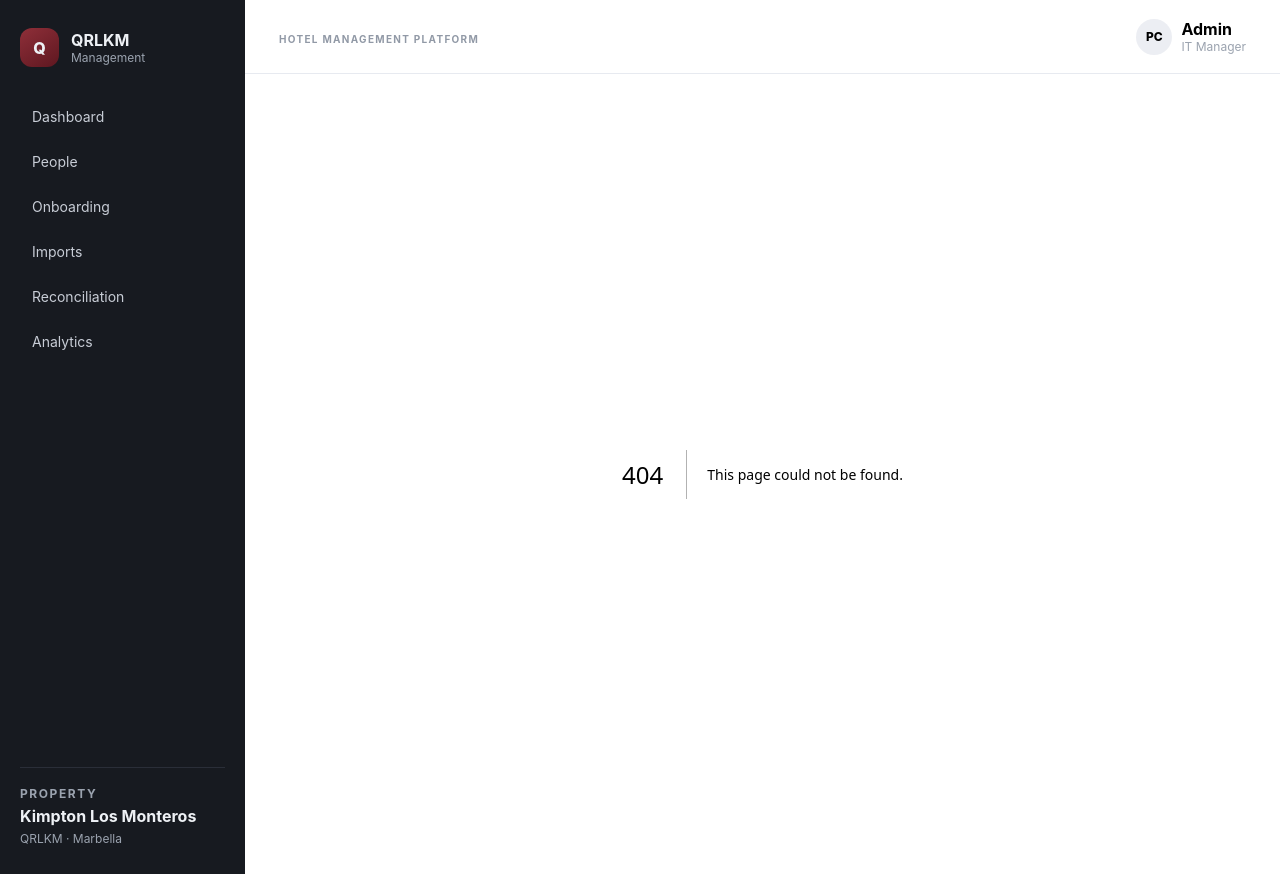
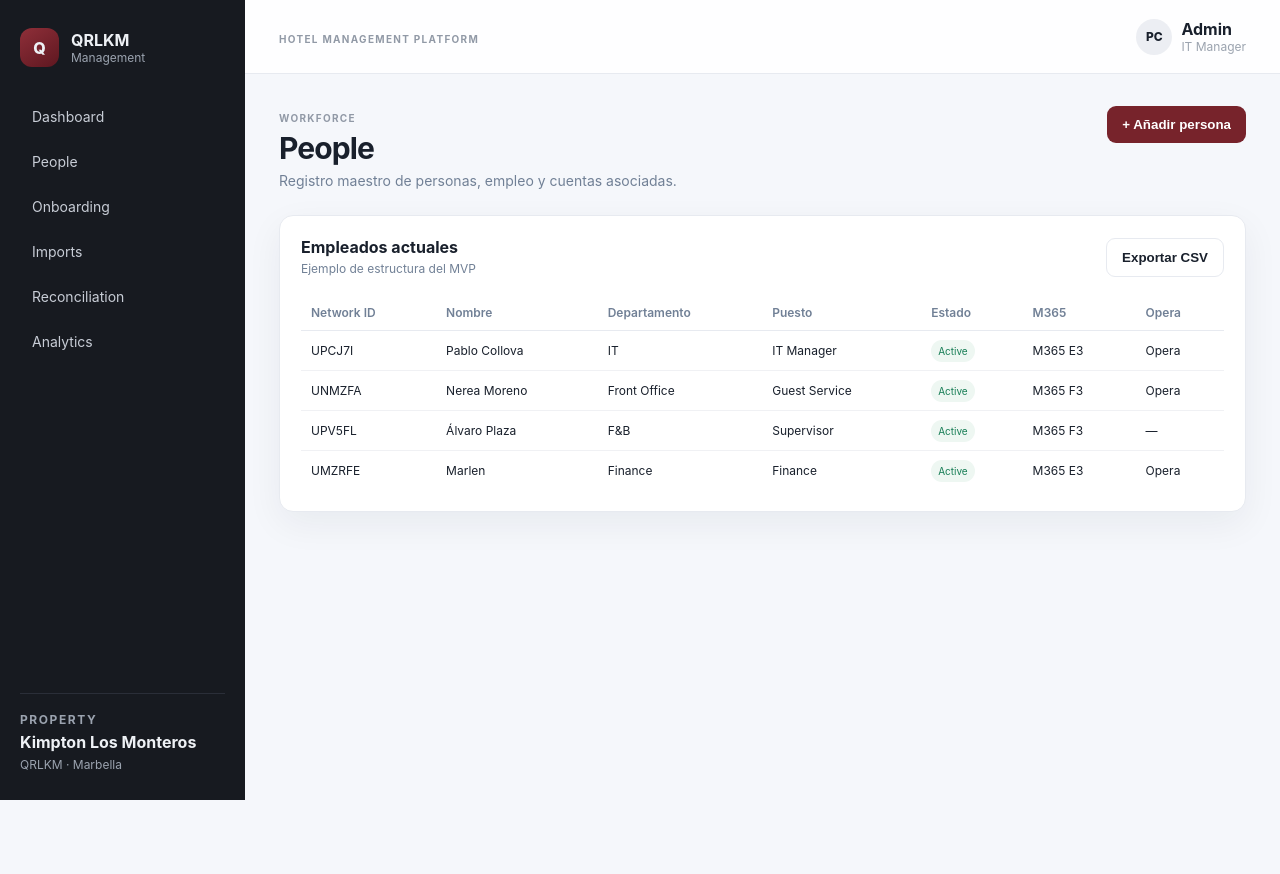
Before and after one commit to pablocollova/qrlkm_managment, a Next.js app: page /people in a window 1280 px wide. Before the commit this address had no page. After the commit the page ends 800 px from the top, so only its background shows below. Built offline with nearby package versions, Linux system fonts and the light colour scheme.

Commit message:
feat: add people registry view

```diff
--- /dev/null
+++ b/app/people/page.tsx
@@ -0,0 +1,2 @@
+const people=[['UPCJ7I','Pablo Collova','IT','IT Manager','Active','M365 E3','Opera'],['UNMZFA','Nerea Moreno','Front Office','Guest Service','Active','M365 F3','Opera'],['UPV5FL','Álvaro Plaza','F&B','Supervisor','Active','M365 F3','—'],['UMZRFE','Marlen','Finance','Finance','Active','M365 E3','Opera']]
+export default function PeoplePage(){return <div className="page"><div className="page-head"><div><span className="eyebrow">WORKFORCE</span><h1>People</h1><p>Registro maestro de personas, empleo y cuentas asociadas.</p></div><button className="button">+ Añadir persona</button></div><section className="card panel"><div className="panel-head"><div><h2>Empleados actuales</h2><span>Ejemplo de estructura del MVP</span></div><button className="button secondary">Exportar CSV</button></div><div className="table-wrap"><table className="table"><thead><tr><th>Network ID</th><th>Nombre</th><th>Departamento</th><th>Puesto</th><th>Estado</th><th>M365</th><th>Opera</th></tr></thead><tbody>{people.map(p=><tr key={p[0]}>{p.map((v,i)=><td key={i}>{i===4?<span className="status">{v}</span>:v}</td>)}</tr>)}</tbody></table></div></section></div>}
```
